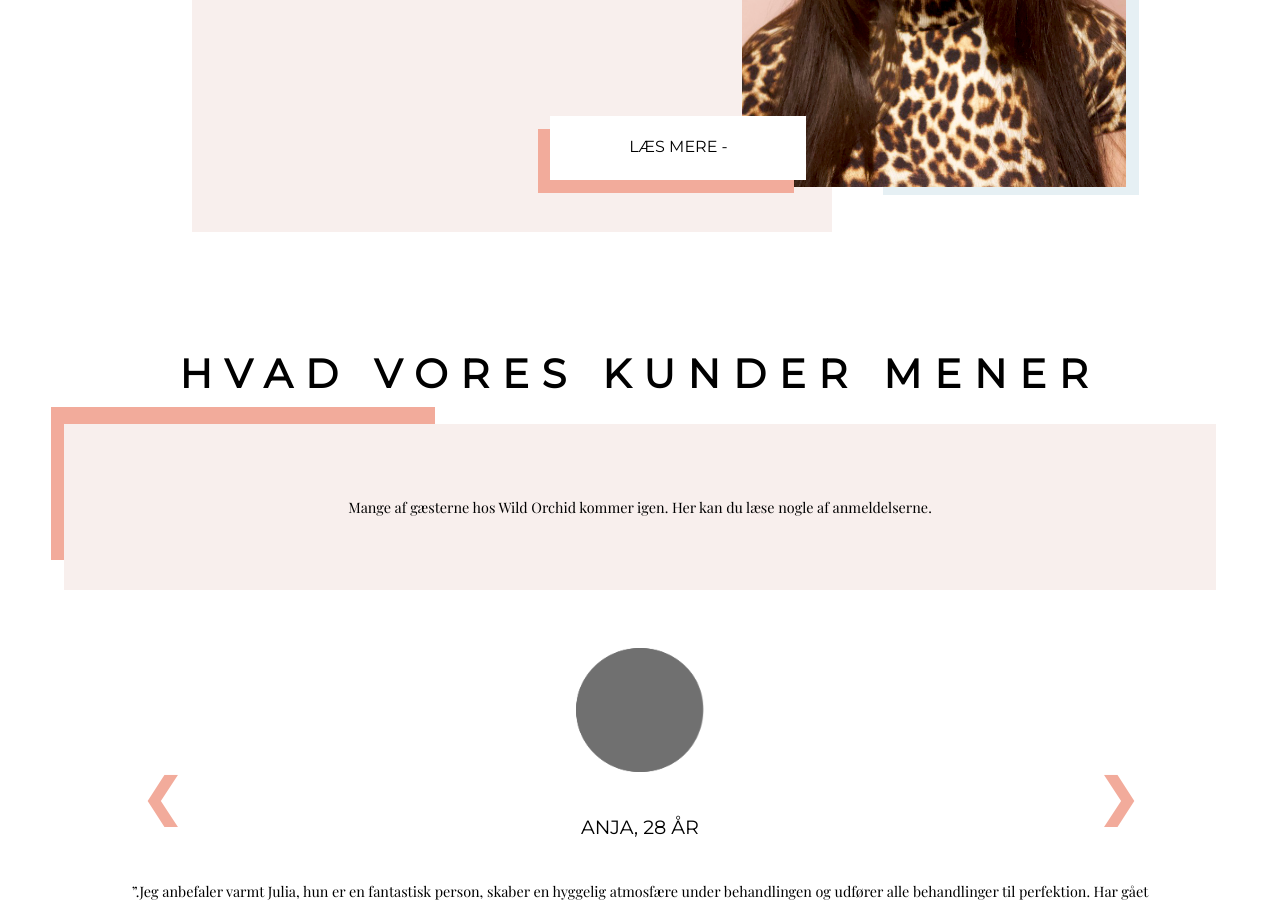
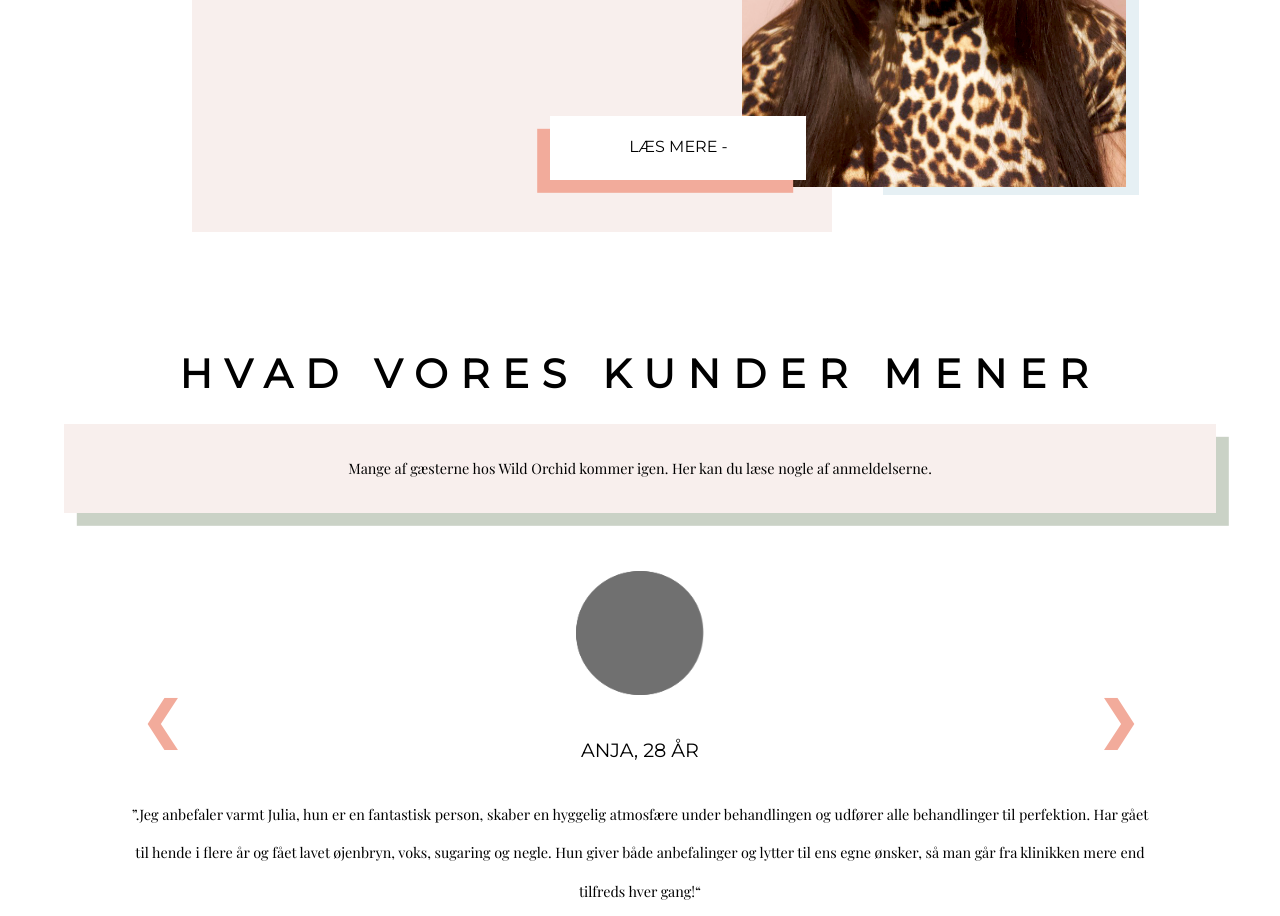
Before and after one commit to sabi4826/redesign, a plain HTML site: page index.html in a window 1280 px wide. Shown: the part 2120-3036 px from the top of the page. Drawn offline with nearby package versions, Linux system fonts and the light colour scheme.

Commit message:
opdatering

```diff
--- a/index.html
+++ b/index.html
@@ -87,7 +87,7 @@
             <h3>Julia Kurkova</h3>
             <p>Julia Kurkova er ejer af Wild Orchid og har arbejdet med skønhed siden 2014. Julia er meget perfektionistisk, og stræber på at gøre alle gæster tilfredse. Hendes klinik skal være et pusterum fra hverdagen, hvor hendes gæsterne kan slappe af og nyde en god behandling.</p>
 
-            <div class="skygge_laes_mere"></div>
+<!--            <div class="skygge_laes_mere"></div>-->
             <div class="laes_mere">
                 <a href="om_os.html">Læs mere - </a>
             </div>
@@ -99,7 +99,7 @@
     </section>
     <section id="anmeldelser">
         <h2>Hvad vores kunder mener</h2>
-        <div id="skygge_anmeldelser"></div>
+<!--        <div id="skygge_anmeldelser"></div>-->
         <div id="anmeldelser_intro">
             <p>Mange af gæsterne hos Wild Orchid kommer igen. Her kan du læse nogle af anmeldelserne. </p>
         </div>
--- a/styles/index.css
+++ b/styles/index.css
@@ -13,12 +13,14 @@ nav {
     height: 100%;
     z-index: 99;
 }
+
 #menuburger {
     font-size: 8.5vw;
     text-align: right;
     color: #742E07;
     font-family: 'Montserrat', sans-serif;
 }
+
 #menu li {
     display: block;
     margin: 2vw;
@@ -26,6 +28,7 @@ nav {
     width: 80%;
     transform: translate(10%);
 }
+
 #menu a {
     font-family: 'Montserrat', sans-serif;
     font-size: 5vw;
@@ -33,21 +36,26 @@ nav {
     text-decoration: none;
     text-transform: uppercase;
 }
+
 #menu a:hover {
     color: #F2AB9B;
 }
+
 .hidden {
     display: none;
 }
+
 .nav_hide {
     height: auto;
 }
+
 #logo {
     position: absolute;
     width: 17vw;
     left: 2vw;
     top: 0;
 }
+
 #behandlinger_knap {
     font-family: 'Montserrat', sans-serif;
     font-size: 5vw;
@@ -57,6 +65,7 @@ nav {
     background-color: #F8F0EE;
     border: none;
 }
+
 #dropdown {
     position: absolute;
     background-color: #F8F0EE;
@@ -65,6 +74,7 @@ nav {
     top: 25vw;
     transform: translate(10%);
 }
+
 #dropdown li {
     position: relative;
     background-color: #F8F0EE;
@@ -72,6 +82,7 @@ nav {
     margin: 2vw;
     list-style: none;
 }
+
 #dropdown a {
     text-decoration: none;
     color: black;
@@ -81,6 +92,7 @@ nav {
     text-decoration: none;
     text-transform: uppercase;
 }
+
 .behandlinger_knap:hover,
 #dropdown a:hover {
     color: #F2AB9B;
@@ -94,6 +106,7 @@ nav {
     height: 75vh;
     text-align: center;
 }
+
 #splash {
     position: relative;
     width: 100%;
@@ -101,9 +114,11 @@ nav {
     overflow: hidden;
     height: 100vh;
 }
+
 #video_splash {
     display: none;
 }
+
 #splash #billede {
     display: block;
     position: absolute;
@@ -115,6 +130,7 @@ nav {
     left: 60%;
     transform: translate(-50%);
 }
+
 #velkommen h1,
 #velkommen p {
     position: relative;
@@ -126,10 +142,12 @@ nav {
     opacity: 0.7;
     color: #742E07;
 }
+
 .billedtekst {
     font-family: 'Playfair Display', serif;
     /*    text-align: center;*/
 }
+
 #groen {
     position: absolute;
     background-color: #CAD2C6;
@@ -137,6 +155,7 @@ nav {
     height: 80vw;
     filter: opacity(0.3);
 }
+
 #gul {
     position: absolute;
     background-color: #F4DAA8;
@@ -146,6 +165,7 @@ nav {
     right: 0;
     filter: opacity(0.3);
 }
+
 #blaa {
     position: absolute;
     background-color: #ACCCDB;
@@ -154,6 +174,7 @@ nav {
     top: 470vw;
     filter: opacity(0.3);
 }
+
 #forside_behandlinger {
     position: relative;
     width: 100%;
@@ -168,19 +189,23 @@ nav {
     height: 100%;
     margin: 5vw;
 }
+
 #forside_behandlinger .negle {
     width: 17vw;
 }
+
 #forside_behandlinger p {
     padding-left: 6vw;
     padding-right: 6vw;
 }
+
 #forside_behandleren {
     position: relative;
     width: 100%;
     text-align: center;
     margin-top: 10vw;
 }
+
 #behandleren {
     position: relative;
     background-color: #F8EFED;
@@ -188,15 +213,18 @@ nav {
     width: 80%;
     height: 60vw;
 }
+
 #behandleren h3 {
     color: #742E07;
     padding: 5vw;
 }
+
 #behandleren p {
     margin: auto;
     width: 80%;
     text-align: left;
 }
+
 .skygge_laes_mere {
     position: absolute;
     background-color: #F2AB9B;
@@ -205,6 +233,7 @@ nav {
     right: 4vw;
     bottom: -4vw;
 }
+
 .laes_mere {
     position: absolute;
     background-color: white;
@@ -213,6 +242,7 @@ nav {
     right: 3vw;
     bottom: -3vw;
 }
+
 .laes_mere a {
     display: block;
     color: black;
@@ -221,6 +251,7 @@ nav {
     font-family: 'Montserrat', sans-serif;
     padding: 3vw;
 }
+
 #skygge_video {
     position: absolute;
     background-color: #CAD2C6;
@@ -229,6 +260,7 @@ nav {
     top: 110vw;
     right: 6vw;
 }
+
 #behandleren_img {
     position: relative;
     background-color: #F8EFED;
@@ -238,28 +270,34 @@ nav {
     height: 100vw;
     overflow: hidden;
 }
+
 #behandleren_img img {
     width: 100%;
     height: auto;
 }
+
 #anmeldelser {
     position: relative;
     width: 100%;
     text-align: center;
     margin-top: 25vw;
 }
+
 #skygge_anmeldelser {
     display: none;
 }
+
 #anmeldelser_intro {
     position: relative;
     background-color: #F8EFED;
     margin: auto;
     width: 80%;
     height: 20vw;
+    box-shadow: #CAD2C6 1vw 1vw;
 }
+
 #anmeldelser_intro p {
-    padding: 5vw;
+    padding: 2vw;
 }
 
 /*    Anmeldelse slide*/
@@ -270,10 +308,12 @@ nav {
     margin: auto;
     height: 85vw;
 }
+
 .kunde {
     display: none;
     padding: 0vw;
 }
+
 .frem,
 .tilbage {
     cursor: pointer;
@@ -282,14 +322,17 @@ nav {
     font-weight: bold;
     font-size: 30px;
 }
+
 .frem {
     right: 1vw;
     top: 12vw;
 }
+
 .tilbage {
     left: 1vw;
     top: 12vw;
 }
+
 #lyseroed {
     /*
     position: absolute;
@@ -302,6 +345,7 @@ nav {
 */
     display: none;
 }
+
 .kunder {
     position: relative;
     margin: auto;
@@ -309,19 +353,23 @@ nav {
     width: 80%;
     margin-top: 0;
 }
+
 .kundebillede {
     margin: 4vw;
     width: 15vw;
 }
+
 .kunde_info {
     font-family: 'Montserrat', sans-serif;
     text-transform: uppercase;
     font-size: 3vw;
     margin-bottom: 2vw;
 }
+
 #popop p {
     display: none;
 }
+
 footer {
     margin-top: 5vw;
     padding: 5vw;
@@ -329,36 +377,45 @@ footer {
     margin: auto;
     max-width: 100%;
 }
+
 #gavekort {
     display: none;
 }
+
 .border {
     border-right: 0.1vw solid #742E07;
 }
+
 footer p {
     padding-top: 2vw;
 }
+
 footer img {
     width: 10vw;
 }
+
 #aabningstider,
 #besoeg_os,
 #kontakt_os {
     display: none;
 }
+
 #kontakt img {
     width: 2vw;
 }
+
 .all_rights_reserved {
     margin-top: 4vw;
     font-size: 0.5rem;
 }
+
 H1 {
     font-family: 'Montserrat', sans-serif;
     text-transform: uppercase;
     font-size: 2rem;
     color: #742E07;
 }
+
 H2 {
     font-family: 'Montserrat', sans-serif;
     text-transform: uppercase;
@@ -367,6 +424,7 @@ H2 {
     padding: 2vw;
     color: black
 }
+
 H3 {
     font-family: 'Montserrat', sans-serif;
     text-transform: uppercase;
@@ -375,41 +433,51 @@ H3 {
     padding: 2vw;
     color: #742E07;
 }
+
 p {
     font-family: 'Playfair Display', serif;
     line-height: 1.1rem;
     font-size: 0.7rem;
     color: black
 }
+
 H5 {
     font-family: 'Montserrat', sans-serif;
     text-transform: uppercase;
     font-size: 4vw;
 }
+
 @media only screen and (min-width: 800px) {
+
     /*    Menu desktop */
     nav {
         padding: 2vw;
         height: auto;
     }
+
     .hidden {
         display: block;
     }
+
     #menu {
         text-align: right;
     }
+
     #menu li {
         display: inline;
         padding: 0.1vw;
         margin: 0;
         margin-right: 2vw;
     }
+
     #logo {
         width: 9vw;
     }
+
     #menuburger {
         display: none;
     }
+
     #menu a {
         font-family: 'Montserrat', sans-serif;
         padding: 1.3vw;
@@ -418,10 +486,12 @@ H5 {
         text-decoration: none;
         text-transform: uppercase;
     }
+
     #menu a:hover {
         color: #F2AB9B;
         background-image:
     }
+
     #behandlinger_knap {
         font-family: 'Montserrat', sans-serif;
         font-size: 1.1vw;
@@ -431,6 +501,7 @@ H5 {
         background-color: #F8F0EE;
         border: none;
     }
+
     #dropdown {
         position: absolute;
         background-color: #F8F0EE;
@@ -441,29 +512,36 @@ H5 {
         z-index: -1;
         text-align: left;
     }
+
     #dropdown ul {
         padding: 0;
     }
+
     #dropdown li {
         top: 3vw;
         display: block;
     }
+
     #dropdown a {
         font-size: 1vw;
     }
+
     #behandlinger_knap:hover,
     #dropdown a:hover {
         color: #F2AB9B;
         cursor: pointer;
     }
+
     .hide {
         display: none;
     }
+
     /*    Menu slut */
     p {
         line-height: 2.3vw;
         font-size: 1.3vw;
     }
+
     /*    Splash */
     #video_splash {
         display: block;
@@ -473,9 +551,11 @@ H5 {
         transform: translate(-50%);
         height: 100%;
     }
+
     #splash #billede {
         display: none;
     }
+
     /*    Behandlinger */
     #skygge_behandlinger {
         position: absolute;
@@ -485,6 +565,7 @@ H5 {
         right: 4vw;
         bottom: -1vw;
     }
+
     #sectionwrapper {
         position: relative;
         margin: auto;
@@ -493,10 +574,12 @@ H5 {
         grid-template-columns: repeat(4, 25%);
         width: 90%;
     }
+
     .col {
         display: flex;
         flex-direction: column;
     }
+
     #forside_behandlinger img,
     #forside_behandlinger .negle {
         width: 8vw;
@@ -504,14 +587,17 @@ H5 {
         margin: auto;
         padding-top: 3vw;
     }
+
     #forside_behandlinger .negle {
         width: 4vw;
     }
+
     #forside_behandlinger p {
         margin: 0;
         padding: 1vw;
         padding-bottom: 3vw;
     }
+
     /*
     h3 {
         font-size: 2vw;
@@ -526,6 +612,7 @@ H5 {
         left: 0;
         filter: opacity(0.3);
     }
+
     #groen {
         position: absolute;
         height: 60vw;
@@ -534,6 +621,7 @@ H5 {
         filter: opacity(0.3);
         z-index: -1;
     }
+
     #forside_behandleren {
         position: relative;
         width: 100%;
@@ -541,21 +629,26 @@ H5 {
         /*        Undersøg evt hvorfor den driller her*/
         height: 60vw;
     }
+
     #behandleren {
         margin-left: 15%;
         width: 50%;
         height: 45vw;
     }
+
     #behandleren h3 {
         padding: 2vw;
         margin-right: 8vw;
         font-size: 1.5rem;
     }
+
     #behandleren p {
         margin: auto;
         margin-right: 13vw;
         width: 62%;
     }
+
+/*
     .skygge_laes_mere {
         position: absolute;
         background-color: #F2AB9B;
@@ -565,6 +658,8 @@ H5 {
         bottom: 3vw;
         z-index: 1;
     }
+*/
+
     .laes_mere {
         position: absolute;
         background-color: white;
@@ -573,10 +668,13 @@ H5 {
         right: 2vw;
         bottom: 4vw;
         z-index: 1;
+        box-shadow: #F2AB9B -1vw 1vw;
     }
+
     .laes_mere a {
         padding: 1.6vw;
     }
+
     #skygge_video {
         background-color: #ACCCDB;
         width: 20vw;
@@ -585,6 +683,7 @@ H5 {
         right: 11vw;
         filter: opacity(0.3);
     }
+
     #behandleren_img {
         position: relative;
         background-color: seashell;
@@ -594,9 +693,11 @@ H5 {
         height: 40vw;
         margin: 0;
     }
+
     #anmeldelser {
         margin-top: 0vw;
     }
+
     #skygge_anmeldelser {
         display: block;
         position: absolute;
@@ -606,39 +707,48 @@ H5 {
         height: 12vw;
         top: 6.5vw;
     }
+
     #anmeldelser_intro {
         width: 90%;
         height: auto;
         margin-bottom: 2vw;
     }
+
     #anmeldelser_slideshow {
         height: 30vw;
     }
+
     .frem,
     .tilbage {
         font-size: 50px;
     }
+
     .sectionwrapper {
         display: grid;
         grid-template-columns: repeat(3, 1fr);
         width: 90%;
         margin: auto;
     }
+
     .col {
         display: flex;
         flex-direction: column;
     }
+
     .kundebillede {
         margin: auto;
         padding: 2.5vw;
         width: 10vw;
     }
+
     .kunde_info {
         font-size: 1.5vw;
     }
+
     #blaa {
         display: none;
     }
+
     #lyseroed {
         background-color: #ACCCDB;
         width: 37vw;
@@ -647,6 +757,7 @@ H5 {
         filter: opacity(0.3);
         z-index: -1;
     }
+
     #skygge_gavekort_1 {
         position: absolute;
         background-color: #F4DAA8;
@@ -656,6 +767,7 @@ H5 {
         left: 11vw;
         filter: opacity(0.3);
     }
+
     #skygge_gavekort_2 {
         position: absolute;
         background-color: #F2AB9B;
@@ -664,6 +776,7 @@ H5 {
         bottom: -1vw;
         right: 11vw;
     }
+
     #gavekort {
         display: block;
         position: relative;
@@ -672,6 +785,7 @@ H5 {
         margin: auto;
         margin-top: 10vw;
     }
+
     #gavekort .sectionwrapper {
         display: grid;
         grid-template-columns: repeat(2, 1fr);
@@ -681,9 +795,11 @@ H5 {
         margin-bottom: 3vw;
         padding: 3vw;
     }
+
     .form_felt {
         margin: 2vw;
     }
+
     input {
         width: 20vw;
         height: 2.5vh;
@@ -692,6 +808,7 @@ H5 {
         font-family: 'Montserrat', sans-serif;
         text-align: center;
     }
+
     .send {
         color: black;
         text-transform: uppercase;
@@ -701,6 +818,7 @@ H5 {
         background-color: white;
         border: none;
     }
+
     .send:hover {
         background-color: #F2AB9B;
         cursor: pointer;
@@ -708,6 +826,7 @@ H5 {
         width: 8vw;
         height: 2vw;
     }
+
     #popop {
         position: fixed;
         width: 15vw;
@@ -719,9 +838,11 @@ H5 {
         right: 5vw;
         z-index: 99;
     }
+
     #popop p {
         display: block;
     }
+
     #luk p {
         position: absolute;
         bottom: 8vw;
@@ -730,77 +851,93 @@ H5 {
         font-size: 2.5vw;
         color: white;
     }
+
     #luk p:hover {
         color: black;
     }
+
     /*    Footer desktop */
     footer p {
         margin-left: 0;
         line-height: 2rem;
         font-size: 1rem;
     }
+
     #aabningstider,
     #besoeg_os,
     #kontakt_os {
         display: block;
     }
+
     footer .sectionwrapper {
         display: grid;
         grid-template-columns: 25% 25% 25% 25%;
         width: auto;
         margin: 0;
     }
+
     .col {
         margin: 1vw;
     }
+
     #kontakt {
         display: grid;
         grid-template-columns: 1fr 4fr;
         padding-top: 2vw;
         padding-bottom: 2vw;
     }
+
     #kontakt img,
     #kontakt a {
         display: flex;
         margin: 0;
         width: 2.5vw;
     }
+
     footer #some img {
         margin-right: 1vw;
         width: 3vw;
     }
+
     footer address,
     footer a {
         margin-top: 2vw;
         margin-bottom: 2vw;
-        font-family: 'Playfair Display', serif;
-        font-style: normal;
+        font-family: 'Playfair Display',
+        serif;        font-style: normal;
         color: black;
         text-decoration: none;
         line-height: 2.3vw;
         font-size: 0.9rem;
         text-transform: none;
     }
+
     footer a:link {
         text-transform: none;
     }
+
     footer a:hover {
         color: #F2AB9B;
     }
+
     .all_rights_reserved {
         margin-top: 4vw;
         font-size: 0.6rem;
     }
+
     /*    Footer slut */
     H1 {
         font-size: 4.5rem;
     }
+
     H2 {
         font-size: 2.5rem;
     }
+
     h5 {
         font-size: 1.1rem;
     }
+
     p {
         line-height: 2.4rem;
         font-size: 0.9rem;
```
